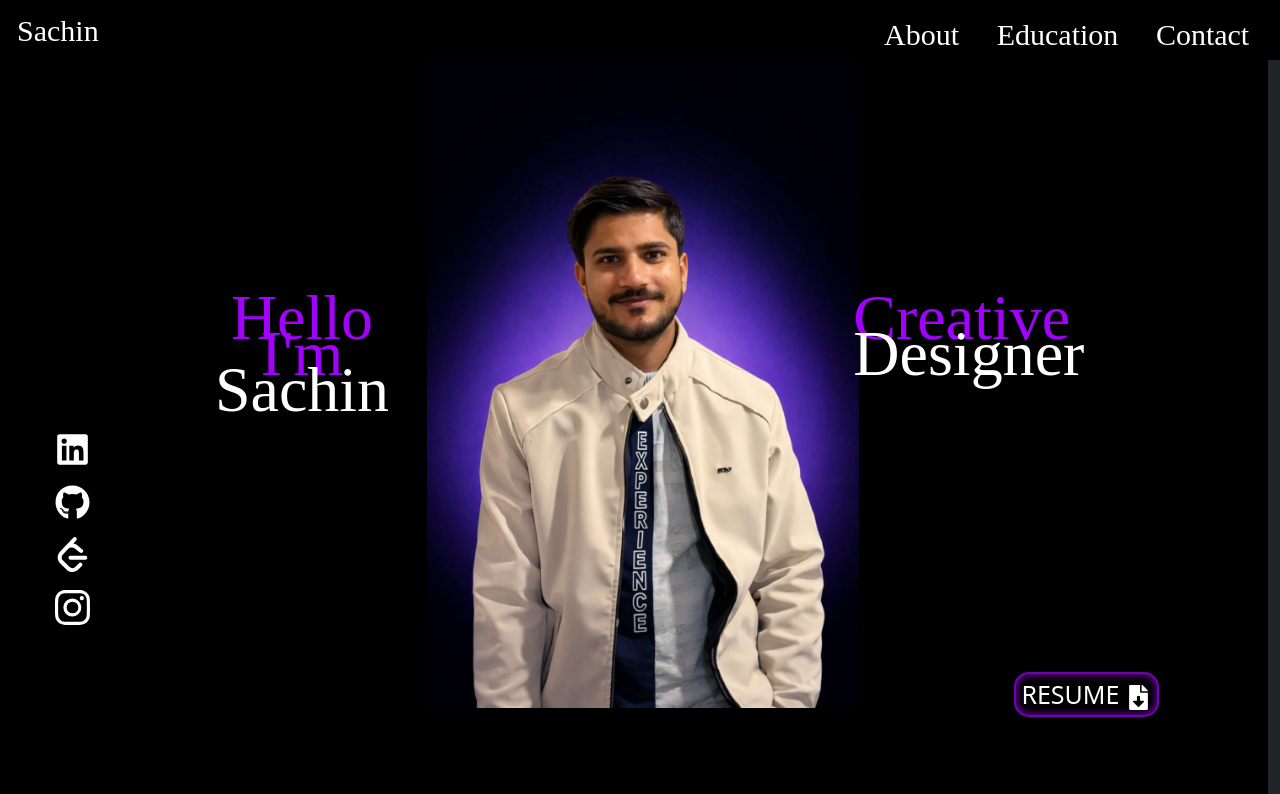
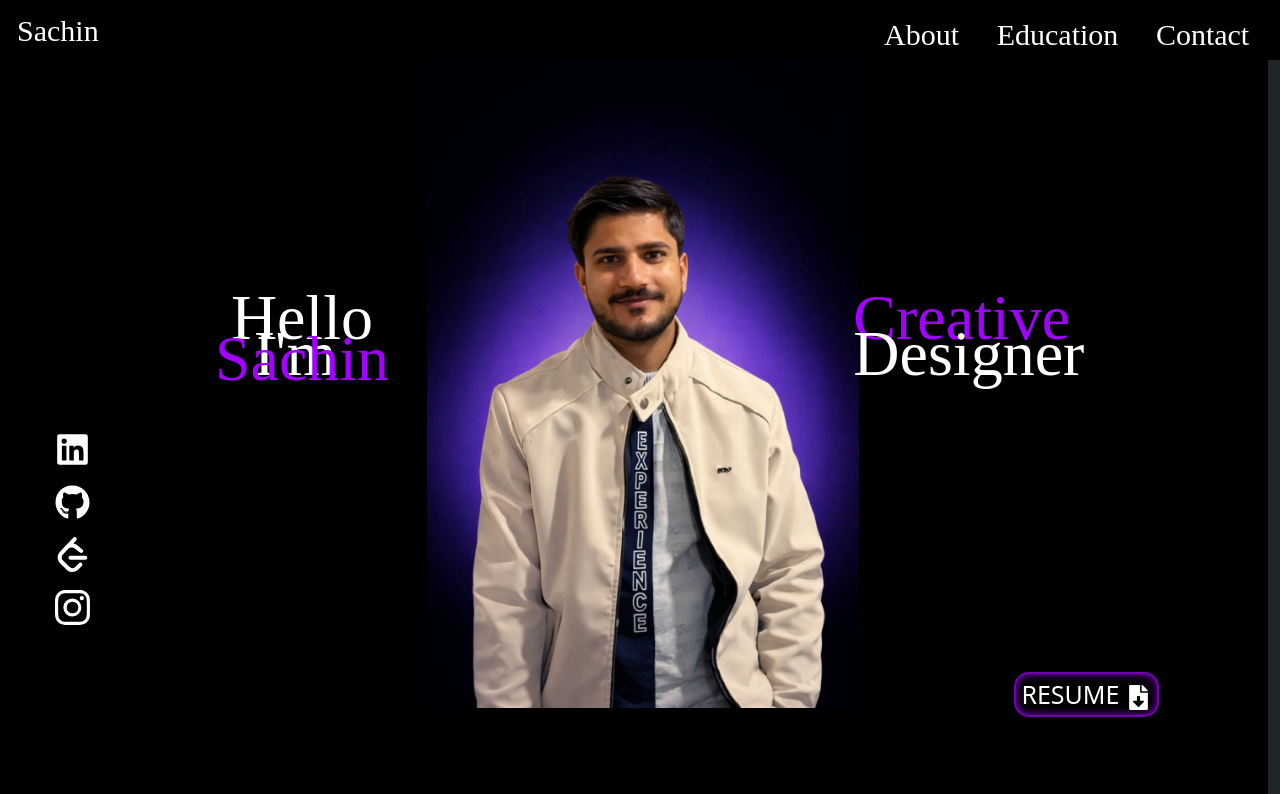
Before and after one commit to Sachin-Garg76/New-Portfolio, a React (Vite) app: page / in a window 1280 px wide. Shown: the top 794 px of the page. Built offline with nearby package versions, Linux system fonts and the light colour scheme.

Commit message:
Edit Home content

```diff
--- a/src/Components/HomeContent.jsx
+++ b/src/Components/HomeContent.jsx
@@ -16,8 +16,25 @@ const HomeContent = () => {
             <div className="HomeConent-container row">
                 <div className="Inner-Home-Container col-sm-4">
                     <div className="Left-Inner Greeting">
-                        <span className="text-color"> Hello I'm </span> <br />
-                        Sachin
+                            <div className='typewriter typewriter-greet'>
+                                <Typewriter
+                                    options={{
+                                        strings: [
+                                            ` Hello I'm`,
+                                            ` Hello I'm`,
+                                        ],
+                                        autoStart: true,
+                                        loop: true,
+                                        delay: 80,
+                                        deleteSpeed: 100,
+                                    }}
+                                />
+                            </div>
+
+                         <br />
+                        <span className="text-color typewriter-greet">
+                            Sachin
+                        </span>
 
                     </div>
                     <div className="Left-Inner">
@@ -37,7 +54,7 @@ const HomeContent = () => {
                 <div className="Inner-Home-Container col-sm-4">
 
                     <div className="Right-Inner Intro">
-                    <span className="text-color"> Creative <br />  </span>
+                        <span className="text-color"> Creative <br />  </span>
                         <div className='typewriter'>
                             <Typewriter
                                 options={{
--- a/src/styles/Homecontent.css
+++ b/src/styles/Homecontent.css
@@ -11,6 +11,9 @@
 .Left-Inner {
   height: 45vh;
   /* border: 1px solid white; */
+}
+.typewriter-greet{
+  height: 5px;
 }
 .Greeting {
   text-align: center;
```
